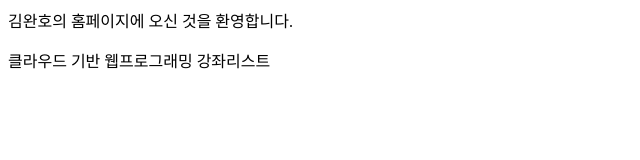
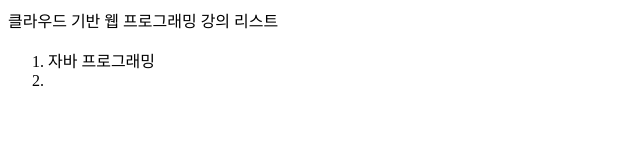
Before and after one commit to gearKung/bci, a plain HTML site: page index.html in a window 1280 px wide. Shown: the whole page, without its empty margins (0-640 px from the left). Drawn offline with Linux system fonts and the light colour scheme.

Commit message:
Update index.html

```diff
--- a/index.html
+++ b/index.html
@@ -6,7 +6,12 @@
     <title>Document</title>
 </head>
 <body>
-    <header>김완호의 홈페이지에 오신 것을 환영합니다.</header>
-    <p>클라우드 기반 웹프로그래밍 강좌리스트</p>
+    <header>클라우드 기반 웹 프로그래밍 강의 리스트</header>
+    <p>
+        <ol>
+            <li>자바 프로그래밍</li>
+            <li><a href=""</li>
+        </ol>
+    </p>
 </body>
 </html>
```
